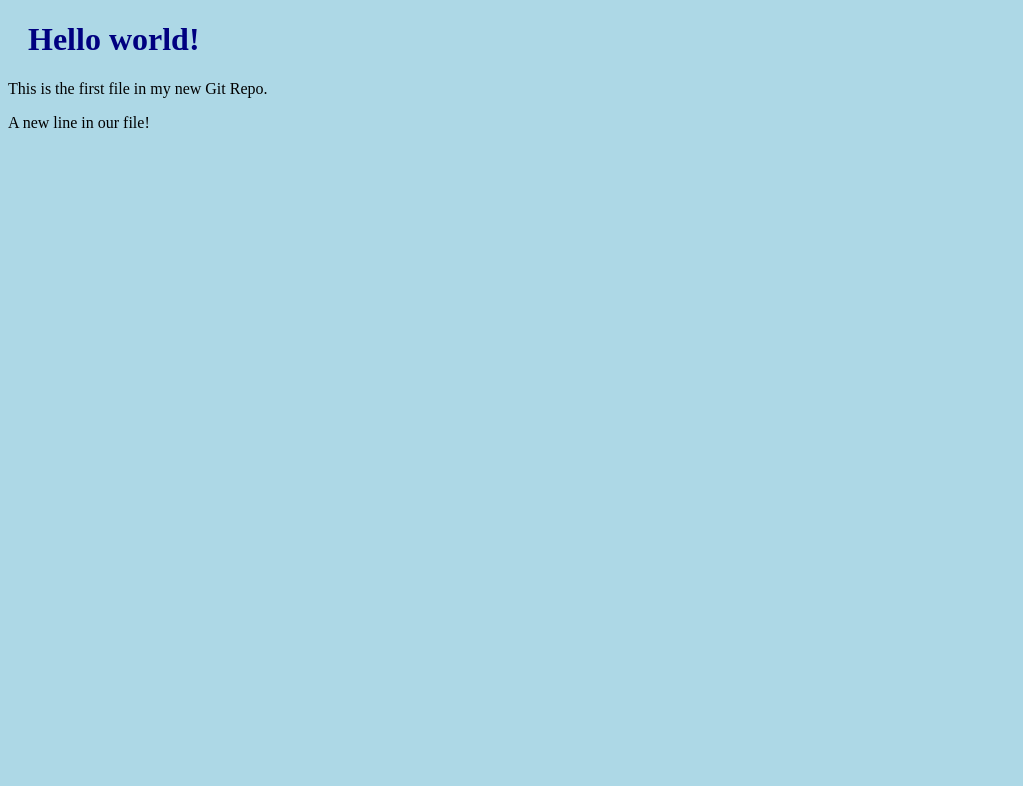
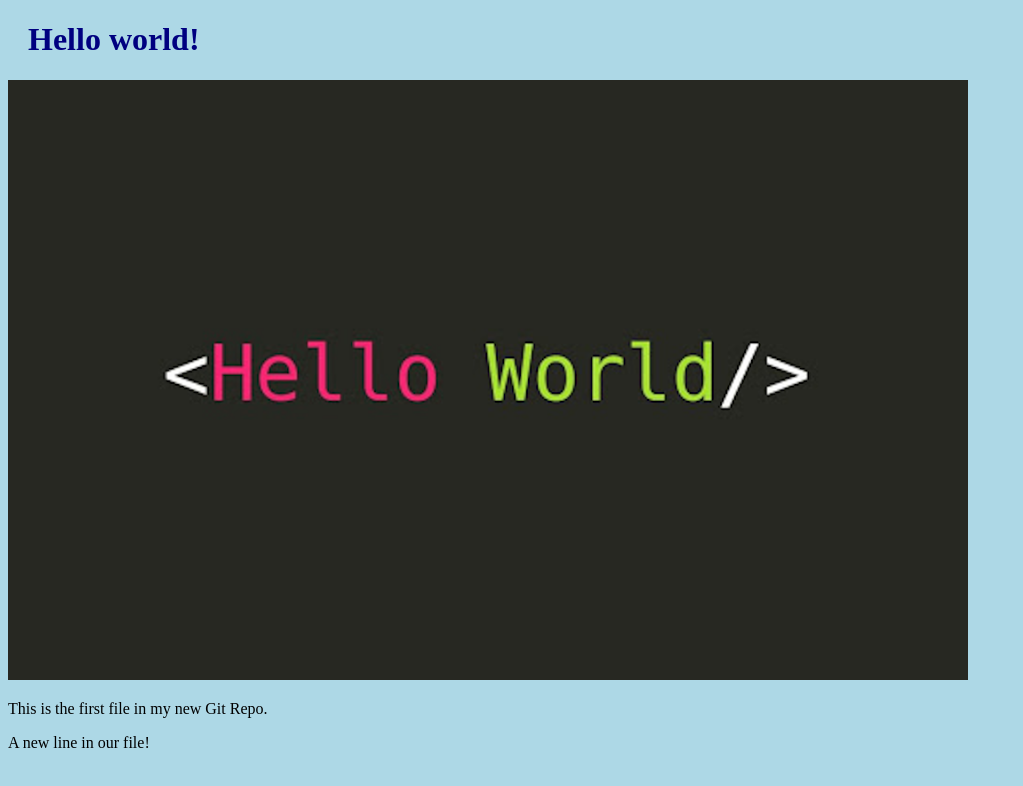
Before and after one commit to MaluCalland/projeto-atividade-01, a plain HTML site: page index.html in a window 1280 px wide. Shown: the whole page, without its empty margins (0-1023 px from the left). Drawn offline with Linux system fonts and the light colour scheme.

Commit message:
Added image to Hello World

```diff
--- a/index.html
+++ b/index.html
@@ -5,8 +5,11 @@
 <link rel="stylesheet" href="bluestyle.css">
 </head>
 <body>
+
 <h1>Hello world!</h1>
+<div><img src="imag.hello.world.png" alt="Hello World from Space" style="width:100%;max-width:960px"></div>
 <p>This is the first file in my new Git Repo.</p>
 <p>A new line in our file!</p>
+
 </body>
 </html>
```
Also changed, not shown: imag.hello.world.png (added). Lines whose indentation alone changed are shown as unchanged.
